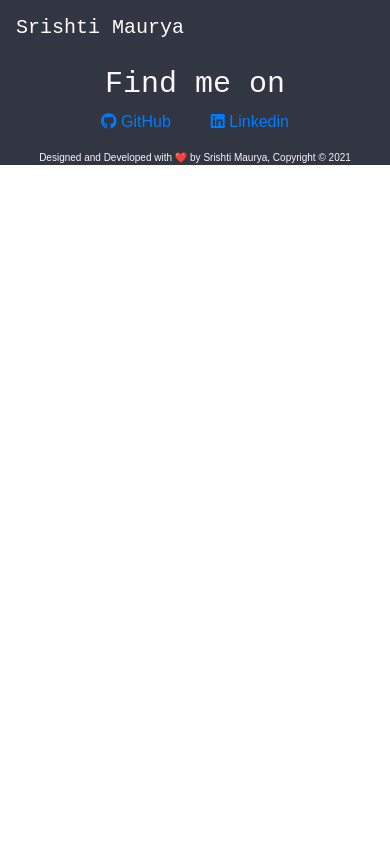
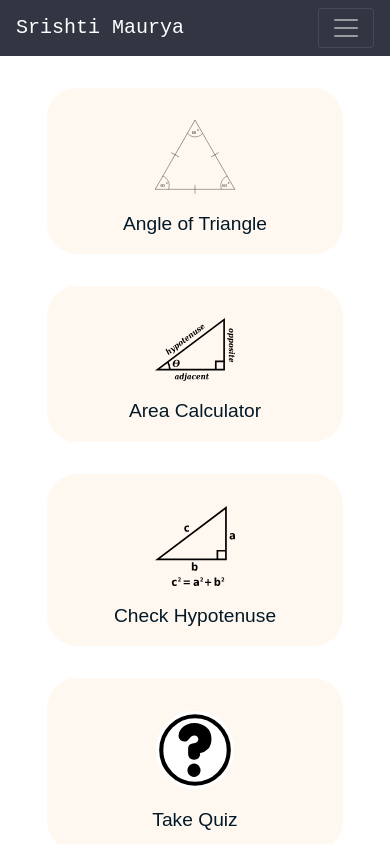
Before and after one commit to srishti-maurya/know-shapes, a React (Create React App) app: page / in a window 390 px wide. Shown: the top 844 px of the page. Built offline with nearby package versions, Linux system fonts and the light colour scheme.

Commit message:
added styling

```diff
--- a/src/App.js
+++ b/src/App.js
@@ -15,7 +15,7 @@ function App() {
       <Router>
       <Header />
       <Switch>
-          <Route path="/home" exact>
+          <Route path="/" exact>
             <Home />
           </Route>
           <Route path="/angleOfTriangle">
--- a/src/components/header.jsx
+++ b/src/components/header.jsx
@@ -4,15 +4,19 @@ import { Link } from "react-router-dom";
 function Header() {
   return (
     <header>
+
       <div className="main-header">
         <nav class="navbar navbar-expand-lg navbar-dark navbar-custom">
-          <a class="navbar-brand" href="/home">
+          <a class="navbar-brand" href="/">
             Srishti Maurya
           </a>
+          <button class="navbar-toggler" type="button" data-toggle="collapse" data-target="#navbarSupportedContent" aria-controls="navbarSupportedContent" aria-expanded="false" aria-label="Toggle navigation">
+    <span class="navbar-toggler-icon"></span>
+  </button>
           <div class="collapse navbar-collapse" id="navbarSupportedContent">
             <ul class="navbar-nav ml-auto">
               <li class="nav-item active">
-                <Link to="/home" className="link-color">
+                <Link to="/" className="link-color">
                   Home
                 </Link>
                 &nbsp;&nbsp;
@@ -44,6 +48,7 @@ function Header() {
           </div>
         </nav>
       </div>
+
     </header>
   );
 }
--- a/src/pages/angleOfTriangle.jsx
+++ b/src/pages/angleOfTriangle.jsx
@@ -1,4 +1,6 @@
 import React,{useState} from "react";
+import ImageAngle from "../images/img-angle.svg";
+
 
 var angle1,
   angle2,
@@ -20,6 +22,7 @@ function AngleOfTriangle() {
   return (
     <div className="container">
       <div className="triangle-angle">
+      <img src={ImageAngle} className="img-triangle"></img>
         <h4 className="triangle-angle-heading">
           Enter the angles in below input boxes and we will tell you if those
           angles make a Triangle
--- a/src/pages/areaCalculator.jsx
+++ b/src/pages/areaCalculator.jsx
@@ -1,4 +1,5 @@
 import React, { useState } from "react";
+import ImageArea from "../images/img-area.svg";
 let base,
   height, side1, side2, side3, length1, length2, angle;
 function AreaCalculator() {
@@ -50,6 +51,7 @@ function AreaCalculator() {
   return (
     <div className="container">
       <div className="triangle-angle">
+      <img src={ImageArea} className="img-triangle"></img><br/>
         <h1>Calculate Area</h1>
         <h4 className="triangle-angle-heading">
           Select an option below as per the data you have for a triangle
@@ -128,7 +130,7 @@ function AreaCalculator() {
                 </button>
               </form>
 
-              <div>{option1OutputMessage}</div>
+              <div>Area of the triangle : {option1OutputMessage}</div>
             </div>
           </div>
         </div>
@@ -180,7 +182,7 @@ function AreaCalculator() {
                 </button>
               </form>
 
-              <div>{option2OutputMessage}</div>
+              <div>Area of the triangle : {option2OutputMessage}</div>
             </div>
           </div>
         </div>
@@ -232,7 +234,7 @@ function AreaCalculator() {
                 </button>
               </form>
 
-              <div>{option3OutputMessage}</div>
+              <div>Area of the triangle : {option3OutputMessage}</div>
             </div>
           </div>
         </div>
--- a/src/pages/home.jsx
+++ b/src/pages/home.jsx
@@ -11,18 +11,19 @@ function Home() {
     <div className="container">
       <div className="options">
       <img src={ImageAngle} className="img-triangle"></img>
+<br/>
         <Link to="/angleOfTriangle" className="homeLinks">Angle of Triangle</Link>
       </div>
       <div className="options">
-      <img src={ImageArea} className="img-triangle"></img>
+      <img src={ImageArea} className="img-triangle"></img><br/>
       <Link to="/areaCalculator" className="homeLinks">Area Calculator</Link>
       </div>
       <div className="options">
-      <img src={ImageHypotenuse} className="img-triangle"></img>
+      <img src={ImageHypotenuse} className="img-triangle"></img><br/>
       <Link to="/checkHypotenuse" className="homeLinks">Check Hypotenuse</Link>
       </div>
       <div className="options">
-      <img src={ImageQuiz} className="img-triangle"></img>
+      <img src={ImageQuiz} className="img-triangle"></img><br/>
       <Link to="/quiz" className="homeLinks">Take Quiz</Link>
       </div>
     </div>
--- a/src/styles.css
+++ b/src/styles.css
@@ -34,6 +34,10 @@
     color: #00a8cc;
     text-decoration-color: red;
   }
+
+  .main-header{
+    text-align: right;
+  }
   /* footer */
 
   .footer {
@@ -59,7 +63,7 @@
     padding: 2rem;
     margin:3rem 12rem;
 background-color: var(--bgColor);
-font-size: 2rem;
+font-size: 120%;
 border-radius: 30px;
   }
 
@@ -74,8 +78,10 @@ border-radius: 30px;
   }
 .img-triangle{
   max-width: 10rem;
-margin: 0rem 3rem;
+margin: 1rem 3rem;
 }
+
+
 
 /* angle of triangle */
 
@@ -107,3 +113,34 @@ margin: 0rem 3rem;
 #scoreDisplay{
   margin-bottom: 2rem;
 }
+
+/* area */
+.form-check{
+  text-align: left;
+}
+
+@media (max-width: 480px) {
+  .img-triangle{
+    max-width: 5rem;
+  margin: 1rem 3rem;
+  }
+
+  .options{
+    padding: 1rem;
+    margin:2rem 2rem;
+background-color: var(--bgColor);
+font-size: 120%;
+border-radius: 30px;
+  }
+
+
+  .triangle-angle{
+    margin: 3rem 0rem;
+  }
+  .quesBlock{
+
+    margin: 3% 10%;
+
+  }
+
+}
```
Also changed, not shown: src/images/img-quiz.svg.
